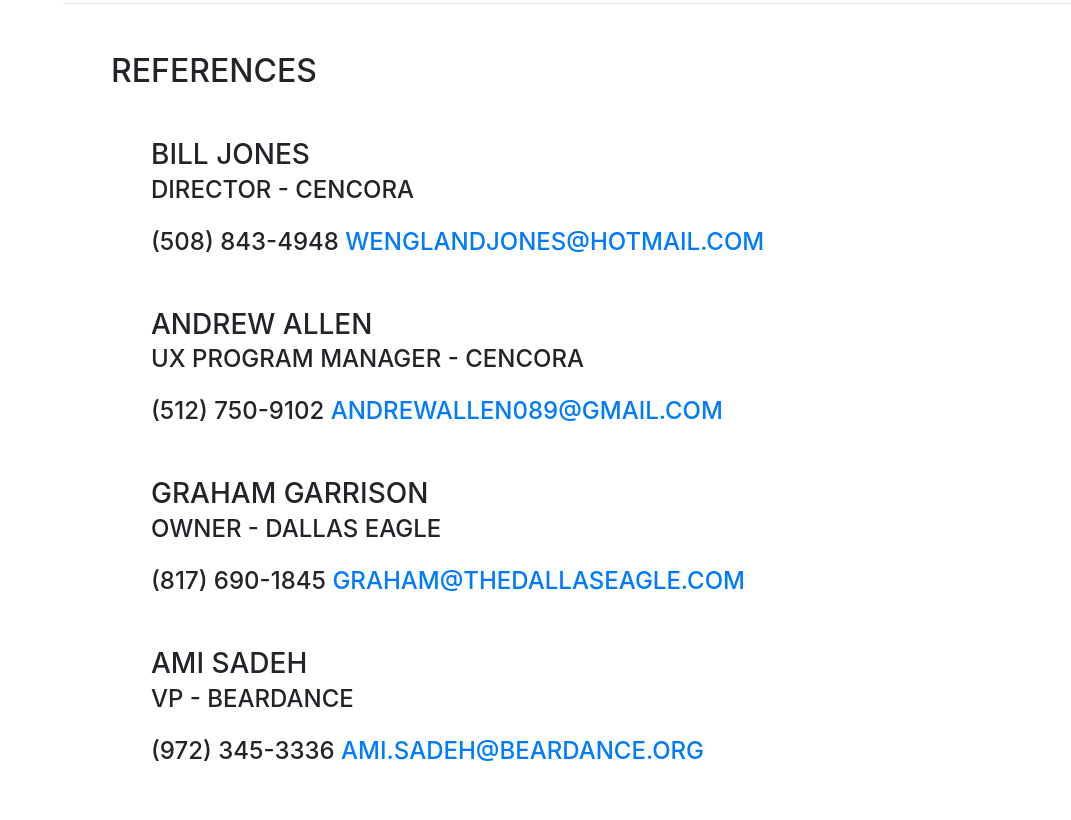
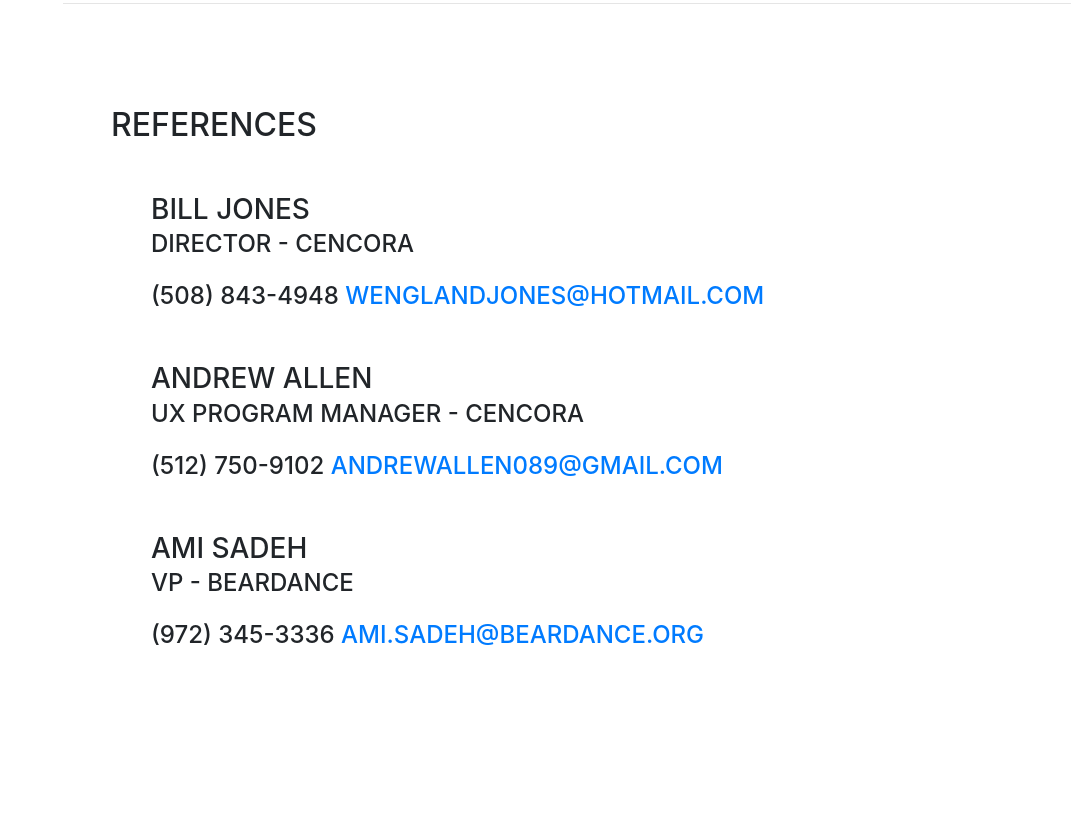
Before and after one commit to am934743/Portfolio, a website with bundled scripts: page index.html in a window 1280 px wide. Shown: the part 7030-7850 px from the top of the page, without its empty margins (209-1280 px from the left). Built offline with nearby package versions, Linux system fonts and the light colour scheme; a web font is replaced by a local one.

Commit message:
Update index.html

```diff
--- a/index.html
+++ b/index.html
@@ -502,17 +502,6 @@
             <li>
               <div class="resume-item d-flex flex-column flex-md-row">
                 <div class="resume-content mr-auto">
-                  <h3 class="mb-0">Graham Garrison</h3>
-                  <div class="subheading mb-3">Owner - Dallas Eagle</div>
-                  <div class="subheading mb-5">(817) 690-1845
-                    <a href="mailto:graham@thedallaseagle.com">graham@thedallaseagle.com</a>
-                  </div>
-                </div>
-              </div>
-            </li>
-            <li>
-              <div class="resume-item d-flex flex-column flex-md-row">
-                <div class="resume-content mr-auto">
                   <h3 class="mb-0">Ami Sadeh</h3>
                   <div class="subheading mb-3">VP - BearDance</div>
                   <div class="subheading mb-5">(972) 345-3336
```
